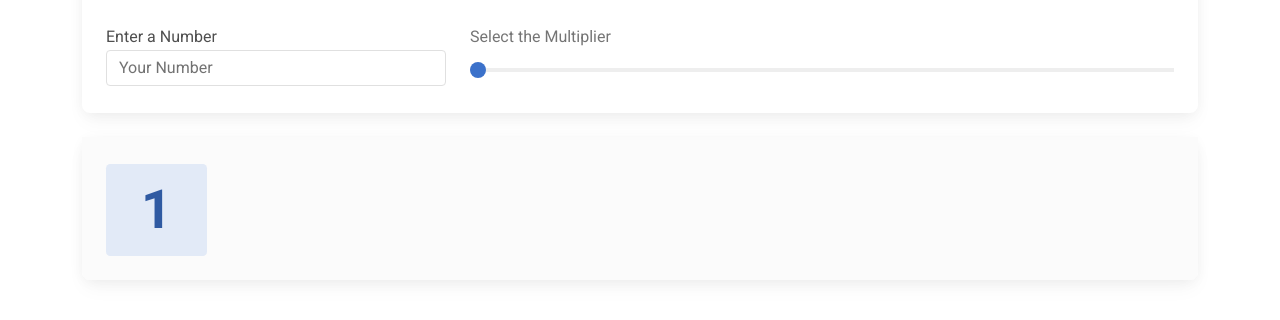
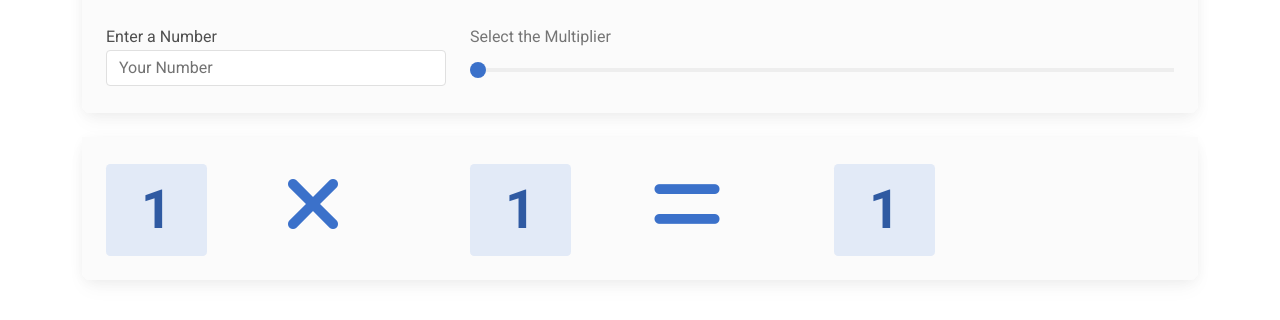
Before and after one commit to srirajkumark/JavaScript, a plain HTML site: page 23_JS_DOM_Math_Table/index.html in a window 1280 px wide. Shown: the part 142-462 px from the top of the page. Drawn offline with Linux system fonts and the light colour scheme.

Commit message:
Math Table HTML Update

```diff
--- a/23_JS_DOM_Math_Table/index.html
+++ b/23_JS_DOM_Math_Table/index.html
@@ -26,7 +26,7 @@
                     <div class="card-header bg-secondary text-white">
                         <h3>Math Table</h3>
                     </div>
-                    <div class="card-body">
+                    <div class="card-body bg-light">
                         <form>
                             <div class="row">
                                 <div class="col-md-4">
@@ -55,10 +55,30 @@
             <div class="col">
                 <div class="card">
                     <div class="card-body bg-light">
-                        <div class="row">
+                        <div class="row align-items-center">
                             <div class="col-md-2">
                                 <div class="display-2">
-                                    <span class="badge badge-primary">1</span>
+                                    <span id="number" class="badge badge-primary">1</span>
+                                </div>
+                            </div>
+                            <div class="col-md-2">
+                                <h1>
+                                    <i class="fa fa-times fa-2x text-primary"></i>
+                                </h1>
+                            </div>
+                            <div class="col-md-2">
+                                <div class="display-2">
+                                    <span id="multiples" class="badge badge-primary">1</span>
+                                </div>
+                            </div>
+                            <div class="col-md-2">
+                                <h1>
+                                    <i class="fa fa-equals fa-2x text-primary"></i>
+                                </h1>
+                            </div>
+                            <div class="col-md-2">
+                                <div class="display-2">
+                                    <span id="result" class="badge badge-primary">1</span>
                                 </div>
                             </div>
                         </div>
```
